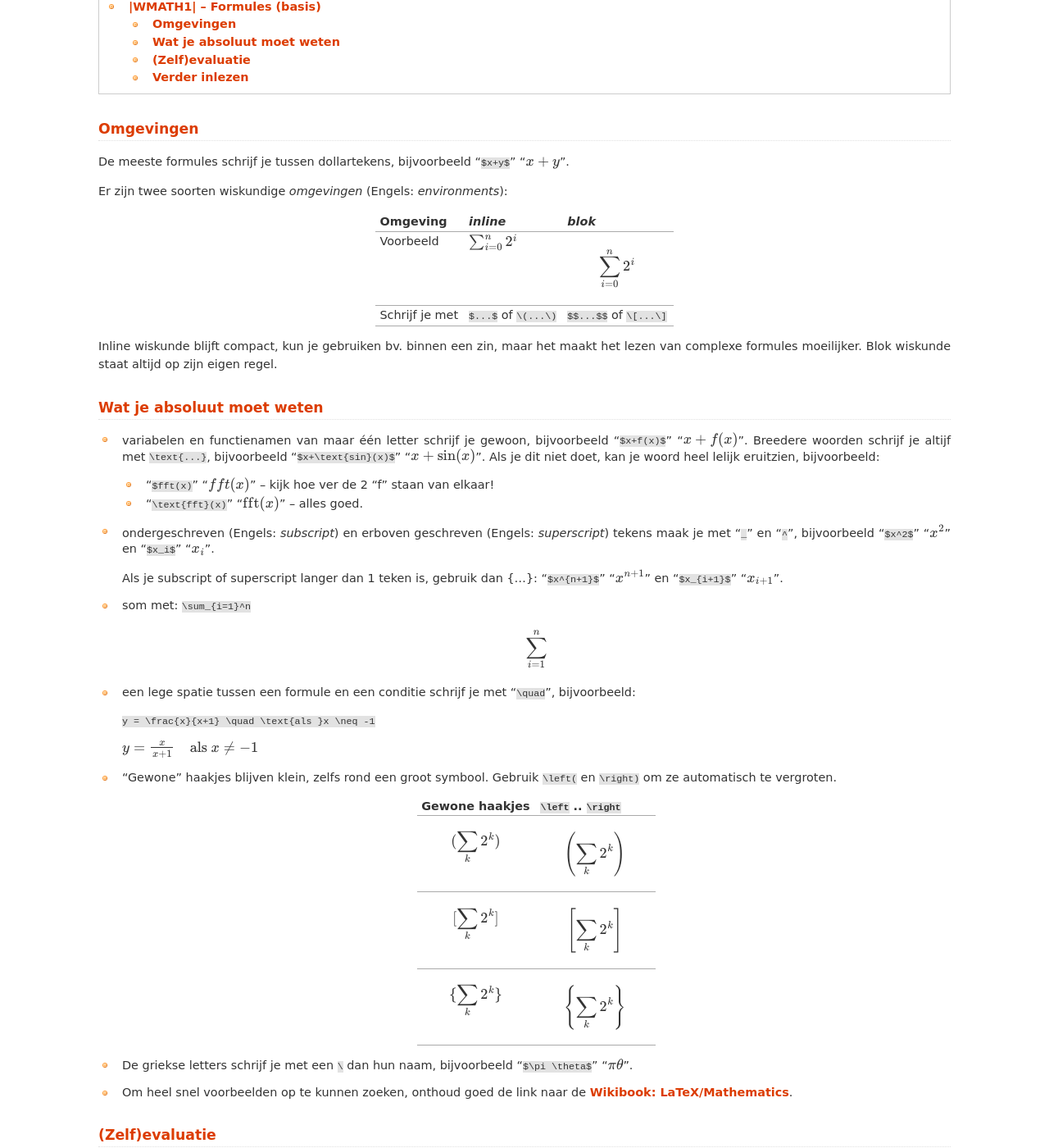
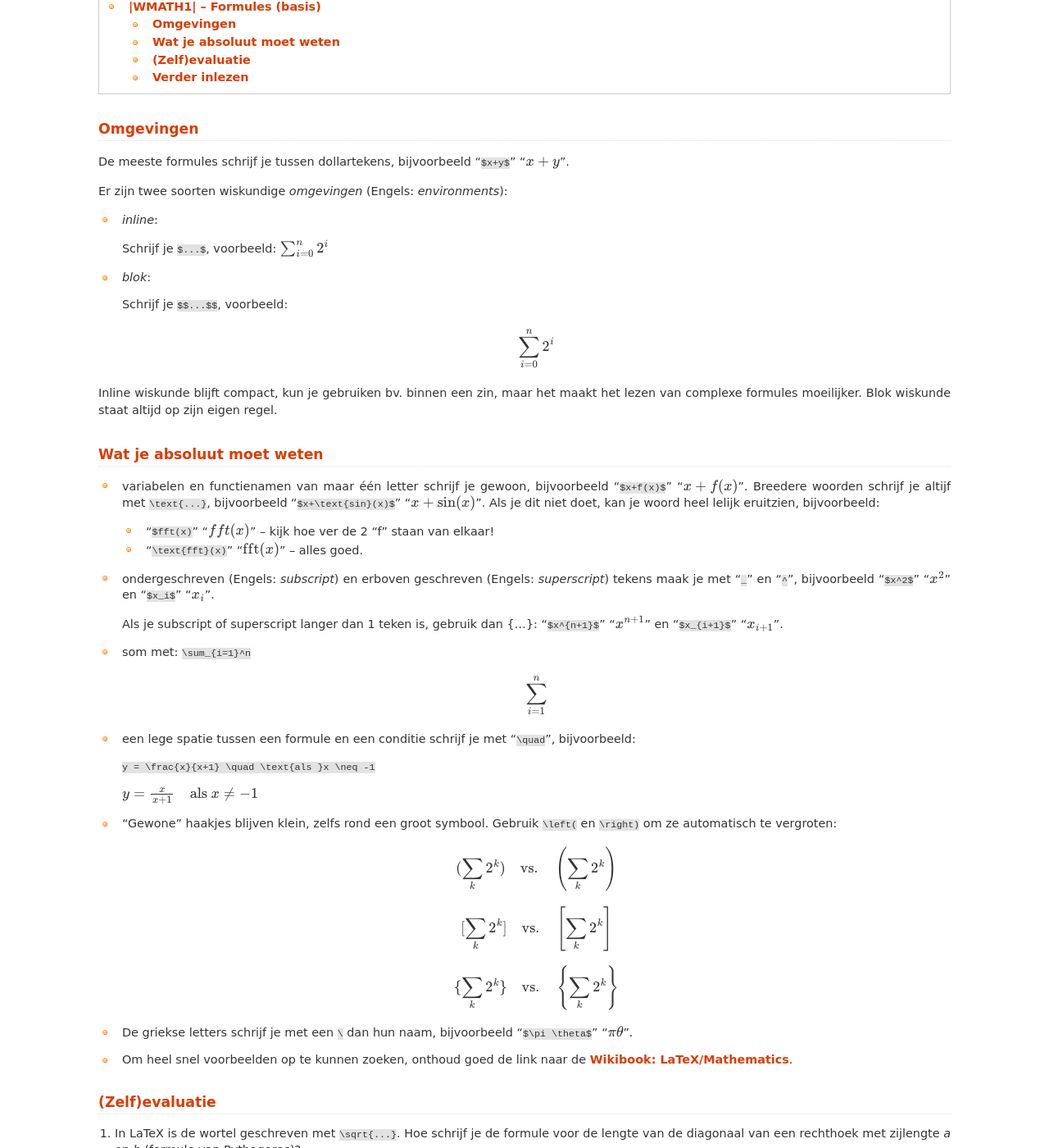
Before and after one commit to knz/leerlijn-informatica, a Sphinx documentation site: the page built from source/wmath1.rst, in a window 1280 px wide and 1400 px high, scrolled down 452 px. Shown: the whole window at 82% size. Built offline with Sphinx 7.4.7, drawn with Linux system fonts in a browser that asks for light colours; some web fonts are replaced; formulas are drawn with MathJax 3.

Commit message:
Fix LaTeX generation.

```diff
--- a/source/wmath1.rst
+++ b/source/wmath1.rst
@@ -25,14 +25,16 @@ De meeste formules schrijf je tussen dollartekens, bijvoorbeeld
 
 Er zijn twee soorten wiskundige *omgevingen* (Engels: *environments*):
 
-============== ============================ ================================
-Omgeving       *inline*                     *blok*
-============== ============================ ================================
-Voorbeeld      :math:`\sum_{i=0}^n2^i`      .. math::
-                                               \sum_{i=0}^n2^i
+- *inline*:
 
-Schrijf je met ``$...$`` of ``\(...\)``     ``$$...$$`` of ``\[...\]``
-============== ============================ ================================
+  Schrijf je ``$...$``, voorbeeld: :math:`\sum_{i=0}^n2^i`
+
+- *blok*:
+
+  Schrijf je ``$$...$$``, voorbeeld:
+
+  .. math::
+     \sum_{i=0}^n2^i
 
 Inline wiskunde blijft compact, kun je gebruiken bv. binnen een zin,
 maar het maakt het lezen van complexe formules moeilijker. Blok
@@ -77,29 +79,16 @@ Wat je absoluut moet weten
 
 - "Gewone" haakjes blijven klein, zelfs rond een groot
   symbool. Gebruik ``\left(`` en ``\right)`` om ze automatisch te
-  vergroten.
+  vergroten:
 
-  .. list-table::
-     :widths: 50 50
-     :header-rows: 1
+  .. math::
+     (\sum_k 2^k) \quad \text{vs.} \quad \left(\sum_k 2^k\right)
 
-     * - Gewone haakjes
-       - ``\left`` .. ``\right``
+  .. math::
+     [\sum_k 2^k] \quad \text{vs.} \quad \left[\sum_k 2^k\right]
 
-     * - .. math::
-            (\sum_k 2^k)
-       - .. math::
-            \left(\sum_k 2^k\right)
-
-     * - .. math::
-            [\sum_k 2^k]
-       - .. math::
-            \left[\sum_k 2^k\right]
-
-     * - .. math::
-            \{\sum_k 2^k\}
-       - .. math::
-            \left\{\sum_k 2^k\right\}
+  .. math::
+     \{\sum_k 2^k\} \quad \text{vs.} \quad \left\{\sum_k 2^k\right\}
 
 - De griekse letters schrijf je met een ``\`` dan hun naam,
   bijvoorbeeld "``$\pi \theta$``" ":math:`\pi \theta`".
```
